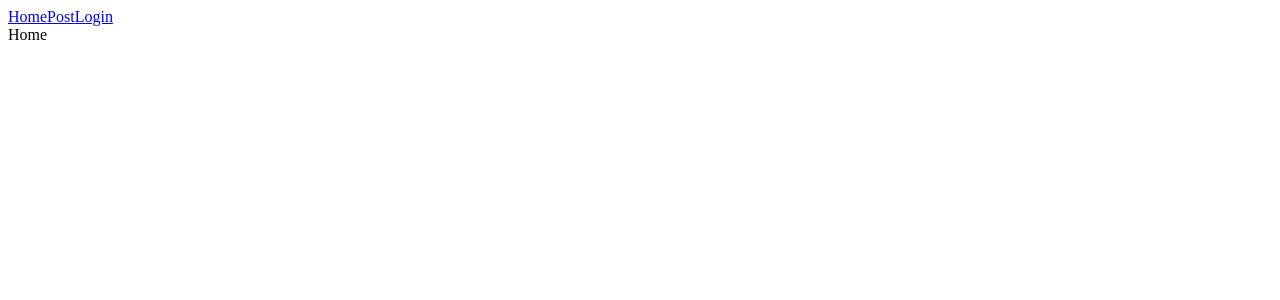
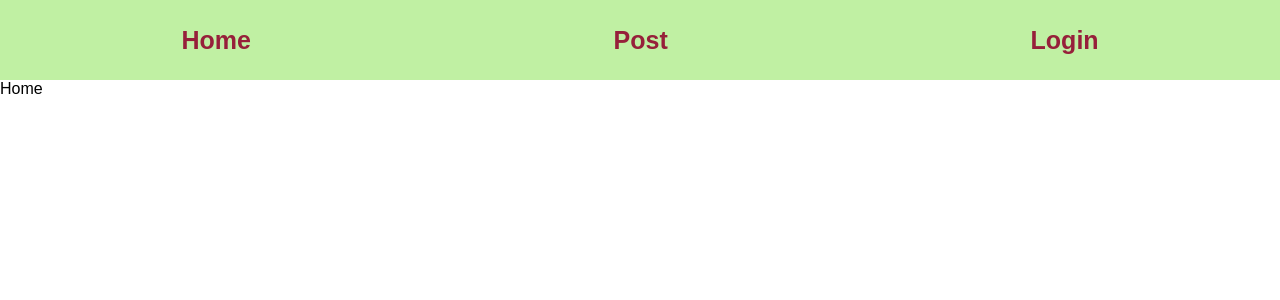
Before and after one commit to akif-onder/react-firebase-blog-app, a React (Create React App) app: page / in a window 1280 px wide. Shown: the top 300 px of the page. Built offline with nearby package versions, Linux system fonts and the light colour scheme.

Commit message:
navbar styled

```diff
--- a/src/App.css
+++ b/src/App.css
@@ -2,37 +2,29 @@
   text-align: center;
 }
 
-.App-logo {
-  height: 40vmin;
-  pointer-events: none;
+body {
+  padding: 0%;
+  margin: 0%;
+  box-sizing: border-box;
+  font-family: Arial, Helvetica, sans-serif;
 }
 
-@media (prefers-reduced-motion: no-preference) {
-  .App-logo {
-    animation: App-logo-spin infinite 20s linear;
-  }
+nav {
+  margin: 0;
+  width: 100%;
+  height: 80px;
+  background-color: rgb(192, 240, 163);
+  display: flex;
+  justify-content: space-around;
+  align-items: center;
+  color: rgb(8, 9, 57);
+  text-decoration: none;
 }
 
-.App-header {
-  background-color: #282c34;
-  min-height: 100vh;
-  display: flex;
-  flex-direction: column;
-  align-items: center;
-  justify-content: center;
-  font-size: calc(10px + 2vmin);
-  color: white;
+a {
+  color: rgb(150, 32, 58);
+  text-decoration: none;
+  margin: 10px;
+  font-size: 25px;
+  font-weight: 600;
 }
-
-.App-link {
-  color: #61dafb;
-}
-
-@keyframes App-logo-spin {
-  from {
-    transform: rotate(0deg);
-  }
-  to {
-    transform: rotate(360deg);
-  }
-}
```
